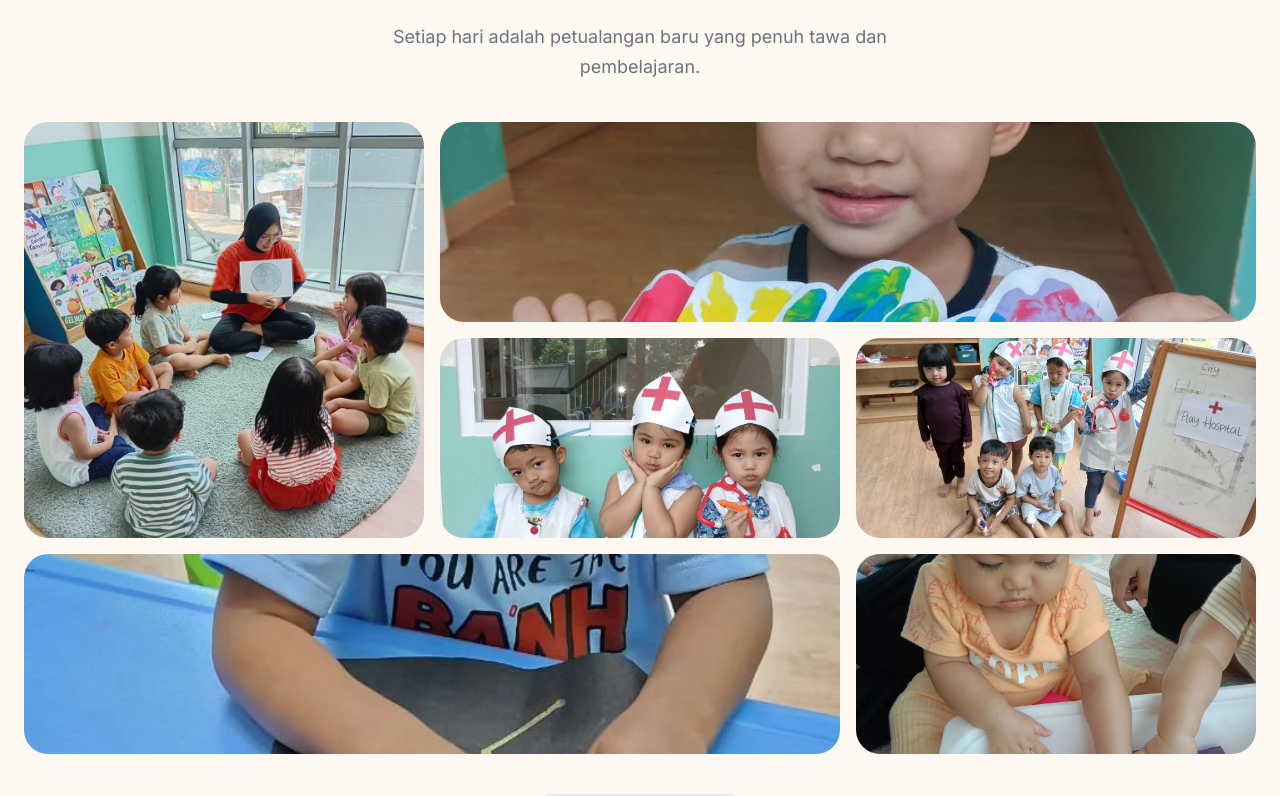
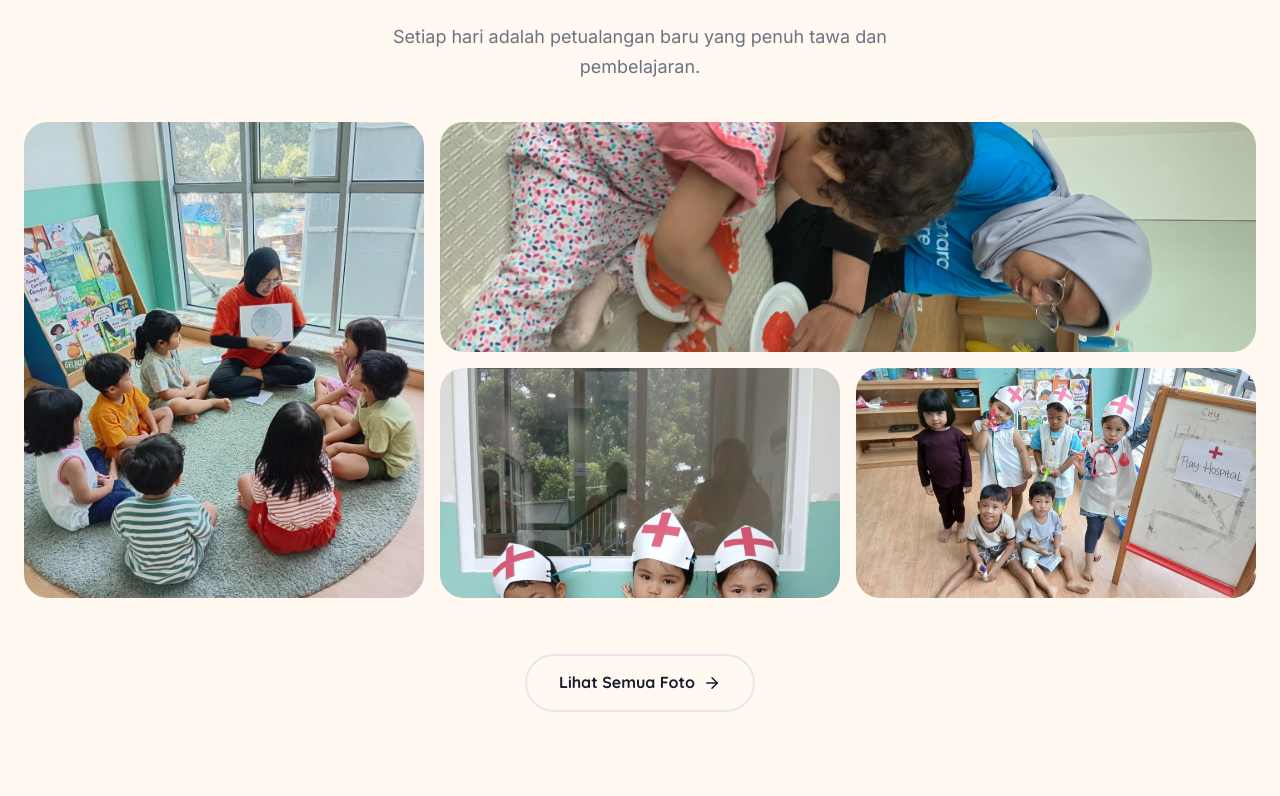
Before and after one commit to menako-studio/amana-care, a Next.js app: page / in a window 1280 px wide. Shown: the part 7184-7980 px from the top of the page. Built offline with nearby package versions, Linux system fonts and the light colour scheme; no server answers.

Commit message:
fix(home): perbaiki grid layout & cropping foto pada GalleryPreview

```diff
--- a/components/home/GalleryPreview.module.css
+++ b/components/home/GalleryPreview.module.css
@@ -21,7 +21,7 @@
 .grid {
   display: grid;
   grid-template-columns: repeat(3, 1fr);
-  grid-template-rows: repeat(3, 200px);
+  grid-template-rows: repeat(2, 230px);
   gap: var(--space-4);
   margin-bottom: var(--space-10);
 }
--- a/components/home/GalleryPreview.tsx
+++ b/components/home/GalleryPreview.tsx
@@ -5,12 +5,42 @@ import ScrollReveal from '@/components/ui/ScrollReveal'
 import styles from './GalleryPreview.module.css'
 
 const photos = [
-  { src: '/images/gallery-craft-activity.webp', alt: 'Aktivitas seni dan kreativitas anak di Amana Care', span: 'tall' },
-  { src: '/images/gallery-toddler-class.webp', alt: 'Kelas toddler dan eksplorasi bermain di Amana Care', span: 'wide' },
-  { src: '/images/gallery-toddler-2.webp', alt: 'Aktivitas belajar motorik toddler Amana Care', span: 'normal' },
-  { src: '/images/facility-classroom.webp', alt: 'Ruang kelas belajar yang ceria dan edukatif di Amana Care', span: 'normal' },
-  { src: '/images/gallery-sensory-2.webp', alt: 'Sensory play dan eksplorasi indera anak di Amana Care', span: 'wide' },
-  { src: '/images/gallery-baby-sensory.webp', alt: 'Kelas Baby stimulasi sensorik untuk bayi 6–12 bulan', span: 'normal' },
+  {
+    src: '/images/gallery-craft-activity.webp',
+    alt: 'Aktivitas seni dan kreativitas anak bersama pengasuh di Amana Care',
+    span: 'tall',
+    objectPosition: 'center 25%'
+  },
+  {
+    src: '/images/hero-children-play.webp',
+    alt: 'Keceriaan anak-anak bermain dan eksplorasi di Amana Care Bintaro',
+    span: 'wide',
+    objectPosition: 'center 40%'
+  },
+  {
+    src: '/images/gallery-toddler-2.webp',
+    alt: 'Aktivitas bermain peran dan stimulasi motorik toddler Amana Care',
+    span: 'normal',
+    objectPosition: 'center 20%'
+  },
+  {
+    src: '/images/facility-classroom.webp',
+    alt: 'Ruang kelas belajar yang ceria dan edukatif di Amana Care',
+    span: 'normal',
+    objectPosition: 'center center'
+  },
+  {
+    src: '/images/gallery-sensory-toddler.webp',
+    alt: 'Sensory play dan eksplorasi indera anak di Amana Care',
+    span: 'wide',
+    objectPosition: 'center 35%'
+  },
+  {
+    src: '/images/gallery-baby-sensory.webp',
+    alt: 'Kelas Baby stimulasi sensorik untuk bayi 6–12 bulan',
+    span: 'normal',
+    objectPosition: 'center 25%'
+  },
 ]
 
 export default function GalleryPreview() {
@@ -41,8 +71,9 @@ export default function GalleryPreview() {
                 src={photo.src}
                 alt={photo.alt}
                 fill
-                sizes="(max-width: 768px) 50vw, 33vw"
+                sizes="(max-width: 768px) 100vw, (max-width: 1024px) 50vw, 33vw"
                 className={styles.img}
+                style={{ objectPosition: photo.objectPosition }}
               />
               <div className={styles.overlay} />
             </ScrollReveal>
```
